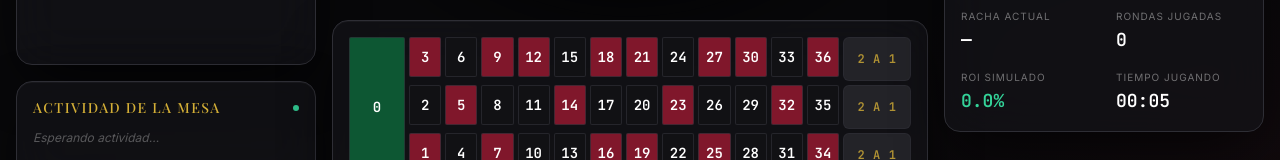
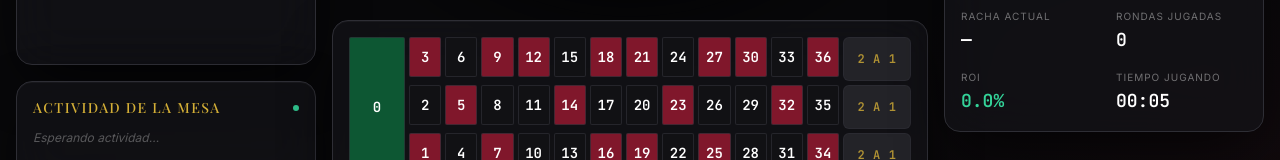
Before and after one commit to andreacanabal/casinonline, a Next.js app: page / in a window 1280 px wide. Shown: the part 639-799 px from the top of the page. Built offline with nearby package versions, Linux system fonts and the light colour scheme.

Commit message:
Update HUD.tsx

```diff
--- a/src/components/hud/HUD.tsx
+++ b/src/components/hud/HUD.tsx
@@ -67,7 +67,7 @@ export default function HUD({
         tone={streak > 0 ? "win" : streak < 0 ? "loss" : "default"}
       />
       <Stat label="Rondas jugadas" value={String(roundsPlayed)} />
-      <Stat label="ROI simulado" value={formatPercent(roi)} tone={roi >= 0 ? "win" : "loss"} />
+      <Stat label="ROI" value={formatPercent(roi)} tone={roi >= 0 ? "win" : "loss"} />
       <Stat label="Tiempo jugando" value={formatDuration(elapsed)} />
     </GlassPanel>
   );
```
